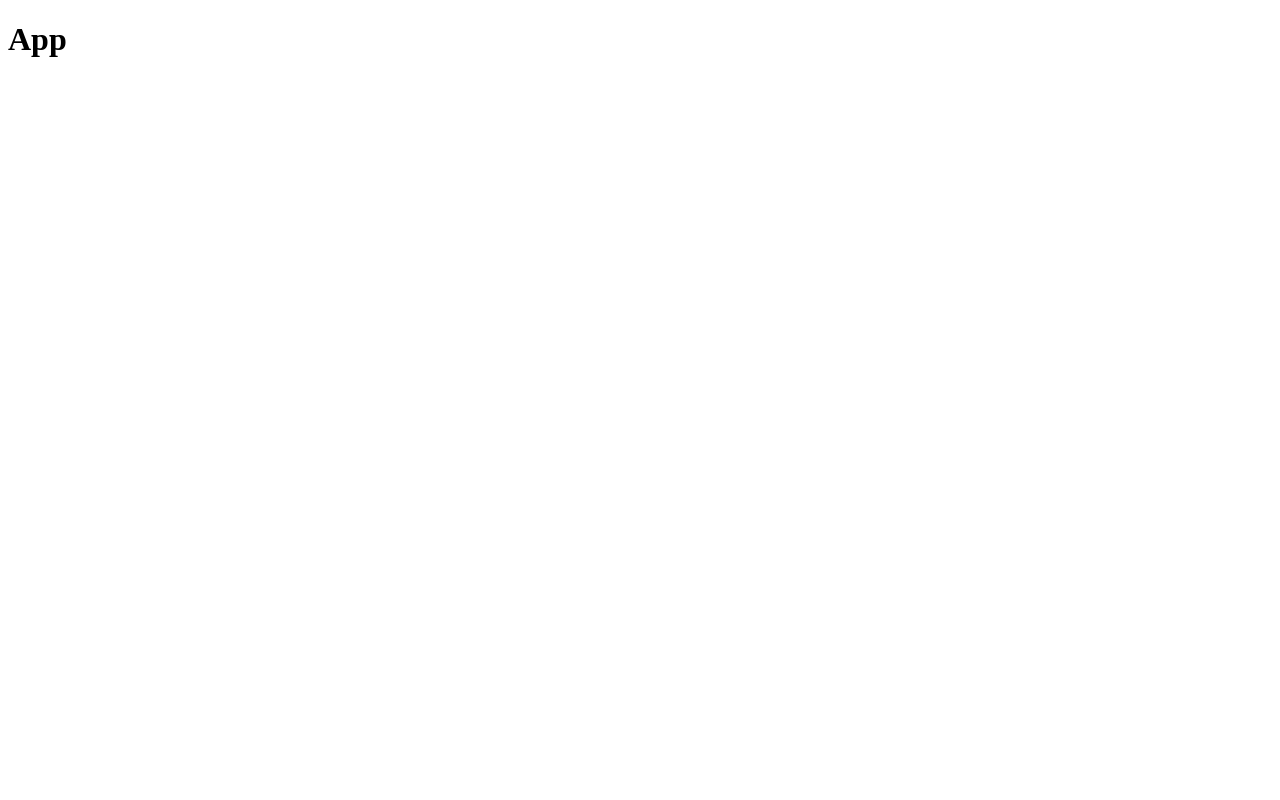
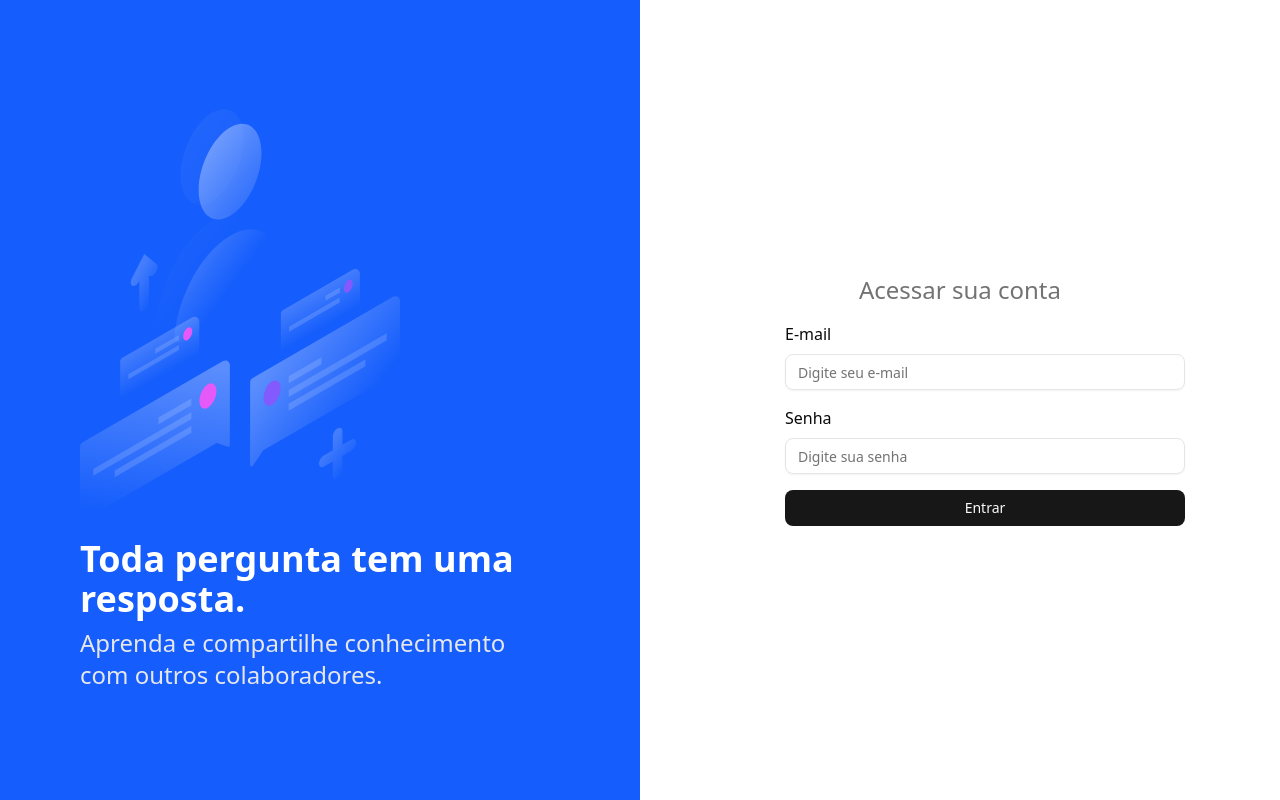
Before and after one commit to EnzoXavier1001/atlas-web, a React (Vite) app: page /sign-in in a window 1280 px wide. Built offline with nearby package versions, Linux system fonts and the light colour scheme.

Commit message:
feat: create initial sign in page structure

```diff
--- a/package.json
+++ b/package.json
@@ -10,6 +10,8 @@
     "preview": "vite preview"
   },
   "dependencies": {
+    "@radix-ui/react-label": "^2.1.8",
+    "@radix-ui/react-slot": "^1.2.4",
     "@tailwindcss/vite": "^4.1.18",
     "axios": "^1.13.2",
     "class-variance-authority": "^0.7.1",
--- a/src/App.tsx
+++ b/src/App.tsx
@@ -1,5 +1,7 @@
+import { RouterProvider } from "react-router";
+import { router } from "./routes/publicRoutes";
+import "./styles/global.css";
+
 export function App() {
-  return (
-    <h1>App</h1>
-  )
+	return <RouterProvider router={router} />;
 }
--- /dev/null
+++ b/src/components/ui/button.tsx
@@ -0,0 +1,62 @@
+import { Slot } from "@radix-ui/react-slot";
+import { cva, type VariantProps } from "class-variance-authority";
+import type * as React from "react";
+
+import { cn } from "@/lib/utils";
+
+const buttonVariants = cva(
+	"inline-flex items-center justify-center gap-2 whitespace-nowrap rounded-md text-sm font-medium transition-all disabled:pointer-events-none disabled:opacity-50 [&_svg]:pointer-events-none [&_svg:not([class*='size-'])]:size-4 shrink-0 [&_svg]:shrink-0 outline-none focus-visible:border-ring focus-visible:ring-ring/50 focus-visible:ring-[3px] aria-invalid:ring-destructive/20 dark:aria-invalid:ring-destructive/40 aria-invalid:border-destructive",
+	{
+		variants: {
+			variant: {
+				default: "bg-primary text-primary-foreground hover:bg-primary/90",
+				destructive:
+					"bg-destructive text-white hover:bg-destructive/90 focus-visible:ring-destructive/20 dark:focus-visible:ring-destructive/40 dark:bg-destructive/60",
+				outline:
+					"border bg-background shadow-xs hover:bg-accent hover:text-accent-foreground dark:bg-input/30 dark:border-input dark:hover:bg-input/50",
+				secondary:
+					"bg-secondary text-secondary-foreground hover:bg-secondary/80",
+				ghost:
+					"hover:bg-accent hover:text-accent-foreground dark:hover:bg-accent/50",
+				link: "text-primary underline-offset-4 hover:underline",
+			},
+			size: {
+				default: "h-9 px-4 py-2 has-[>svg]:px-3",
+				sm: "h-8 rounded-md gap-1.5 px-3 has-[>svg]:px-2.5",
+				lg: "h-10 rounded-md px-6 has-[>svg]:px-4",
+				icon: "size-9",
+				"icon-sm": "size-8",
+				"icon-lg": "size-10",
+			},
+		},
+		defaultVariants: {
+			variant: "default",
+			size: "default",
+		},
+	},
+);
+
+function Button({
+	className,
+	variant = "default",
+	size = "default",
+	asChild = false,
+	...props
+}: React.ComponentProps<"button"> &
+	VariantProps<typeof buttonVariants> & {
+		asChild?: boolean;
+	}) {
+	const Comp = asChild ? Slot : "button";
+
+	return (
+		<Comp
+			data-slot="button"
+			data-variant={variant}
+			data-size={size}
+			className={cn(buttonVariants({ variant, size, className }))}
+			{...props}
+		/>
+	);
+}
+
+export { Button, buttonVariants };
--- /dev/null
+++ b/src/components/ui/input.tsx
@@ -0,0 +1,21 @@
+import * as React from "react"
+
+import { cn } from "@/lib/utils"
+
+function Input({ className, type, ...props }: React.ComponentProps<"input">) {
+  return (
+    <input
+      type={type}
+      data-slot="input"
+      className={cn(
+        "file:text-foreground placeholder:text-muted-foreground selection:bg-primary selection:text-primary-foreground dark:bg-input/30 border-input h-9 w-full min-w-0 rounded-md border bg-transparent px-3 py-1 text-base shadow-xs transition-[color,box-shadow] outline-none file:inline-flex file:h-7 file:border-0 file:bg-transparent file:text-sm file:font-medium disabled:pointer-events-none disabled:cursor-not-allowed disabled:opacity-50 md:text-sm",
+        "focus-visible:border-ring focus-visible:ring-ring/50 focus-visible:ring-[3px]",
+        "aria-invalid:ring-destructive/20 dark:aria-invalid:ring-destructive/40 aria-invalid:border-destructive",
+        className
+      )}
+      {...props}
+    />
+  )
+}
+
+export { Input }
--- /dev/null
+++ b/src/components/ui/label.tsx
@@ -0,0 +1,22 @@
+import * as React from "react"
+import * as LabelPrimitive from "@radix-ui/react-label"
+
+import { cn } from "@/lib/utils"
+
+function Label({
+  className,
+  ...props
+}: React.ComponentProps<typeof LabelPrimitive.Root>) {
+  return (
+    <LabelPrimitive.Root
+      data-slot="label"
+      className={cn(
+        "flex items-center gap-2 text-sm leading-none font-medium select-none group-data-[disabled=true]:pointer-events-none group-data-[disabled=true]:opacity-50 peer-disabled:cursor-not-allowed peer-disabled:opacity-50",
+        className
+      )}
+      {...props}
+    />
+  )
+}
+
+export { Label }
--- /dev/null
+++ b/src/pages/auth/sign-in.tsx
@@ -0,0 +1,41 @@
+import { Label } from "@radix-ui/react-label";
+import { Button } from "@/components/ui/button";
+import { Input } from "@/components/ui/input";
+import connectedWorldImg from "../../assets/Illustration.svg";
+
+export function SignIn() {
+	return (
+		<div className="grid grid-cols-2 min-h-screen">
+			<div className="bg-blue-600 flex flex-col justify-center px-20 space-y-4">
+				<img src={connectedWorldImg} alt="" className="w-80" />
+
+				<div className="space-y-2 flex flex-col">
+					<h2 className="text-4xl text-white font-bold">
+						Toda pergunta tem uma resposta.
+					</h2>
+					<p className="text-gray-200 text-2xl">
+						Aprenda e compartilhe conhecimento com outros colaboradores.
+					</p>
+				</div>
+			</div>
+			<div className="bg-white flex flex-col justify-center items-center space-y-4">
+				<h1 className="text-2xl text-muted-foreground">Acessar sua conta</h1>
+				<form className="flex flex-col max-w-[350px] space-y-4">
+					<div className="flex flex-col space-y-2 w-100">
+						<Label id="email">E-mail</Label>
+						<Input type="text" id="email" placeholder="Digite seu e-mail" />
+					</div>
+
+					<div className="flex flex-col space-y-2 w-100">
+						<Label id="password">Senha</Label>
+						<Input type="text" id="password" placeholder="Digite sua senha" />
+					</div>
+
+					<Button type="submit" className="w-100">
+						Entrar
+					</Button>
+				</form>
+			</div>
+		</div>
+	);
+}
--- /dev/null
+++ b/src/routes/publicRoutes.tsx
@@ -0,0 +1,9 @@
+import { createBrowserRouter } from "react-router";
+import { SignIn } from "@/pages/auth/sign-in";
+
+export const router = createBrowserRouter([
+	{
+		path: "/sign-in",
+		element: <SignIn />,
+	},
+]);
```
Also changed, not shown: src/assets/Illustration.svg (added), 1 other file (tests, documents, lock files or other folders).
